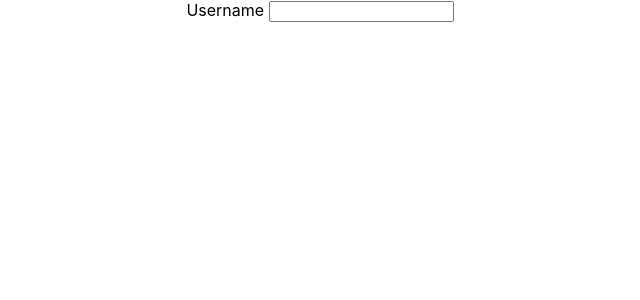
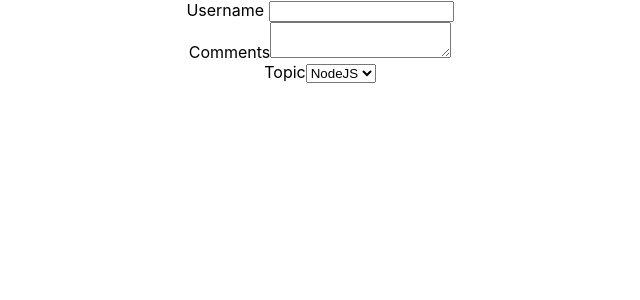
Before and after one commit to nofitamhfdyh/react-app, a React (Create React App) app: page / in a window 1280 px wide. Shown: the top 300 px of the page, without its empty margins (320-960 px from the left). Built offline with nearby package versions, Linux system fonts and the light colour scheme.

Commit message:
form handling (2)

```diff
--- a/src/components/Form.js
+++ b/src/components/Form.js
@@ -5,13 +5,27 @@ class Form extends Component {
                 super(props)
 
                 this.state = {
-                        username: ''
+                        username: '',
+                        comments: '',
+                        topic:'nodejs'
                 }
         }
 
-        handleUsernameChange = (event) => {
+        handleUsernameChange = event => {
                 this.setState({
                         username: event.target.value
+                })
+        }
+
+        handleCommentsChange = event => {
+                this.setState({
+                        comments: event.target.value
+                })
+        }
+
+        handleTopicsChange = event => {
+                this.setState({
+                        topic: event.target.value
                 })
         }
   render() {
@@ -21,6 +35,18 @@ class Form extends Component {
                 <label> Username </label>
                 <input type='text' value={this.state.username} onChange={this.handleUsernameChange}></input>
         </div>
+        <div>
+                <label> Comments</label>
+                <textarea value={this.state.comments} onChange={this.handleCommentsChange}></textarea>
+        </div>
+        <div>
+                <label> Topic</label>
+                <select value={this.state.topic} onChange={this.handleTopicsChange}>
+                        <option value="golang"> Golang</option>
+                        <option value="react"> React</option>
+                        <option value="nodejs"> NodeJS</option>
+                </select>
+        </div>
       </form>
     )
   }
```
